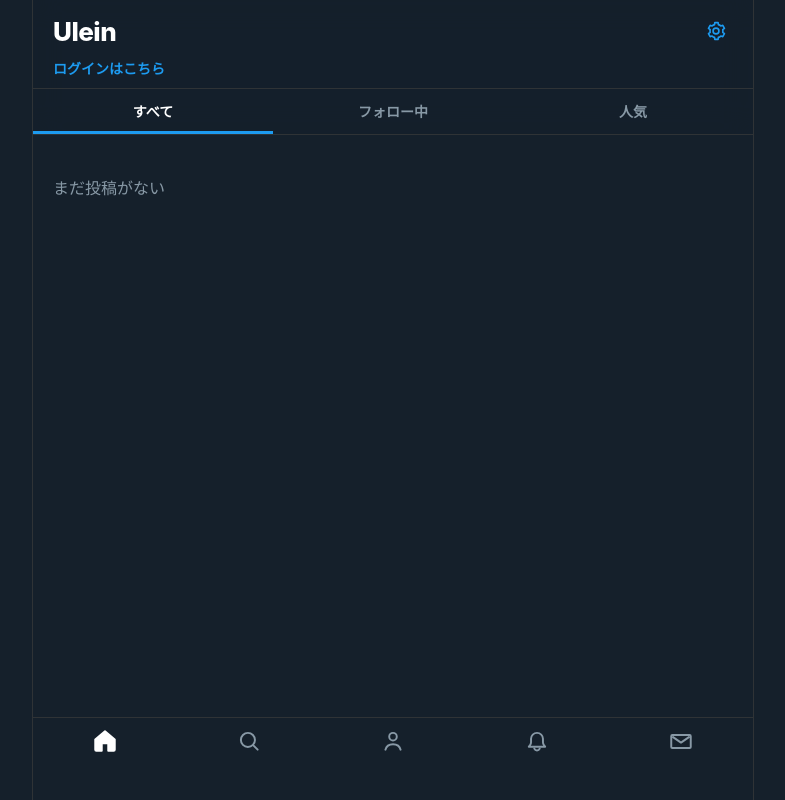
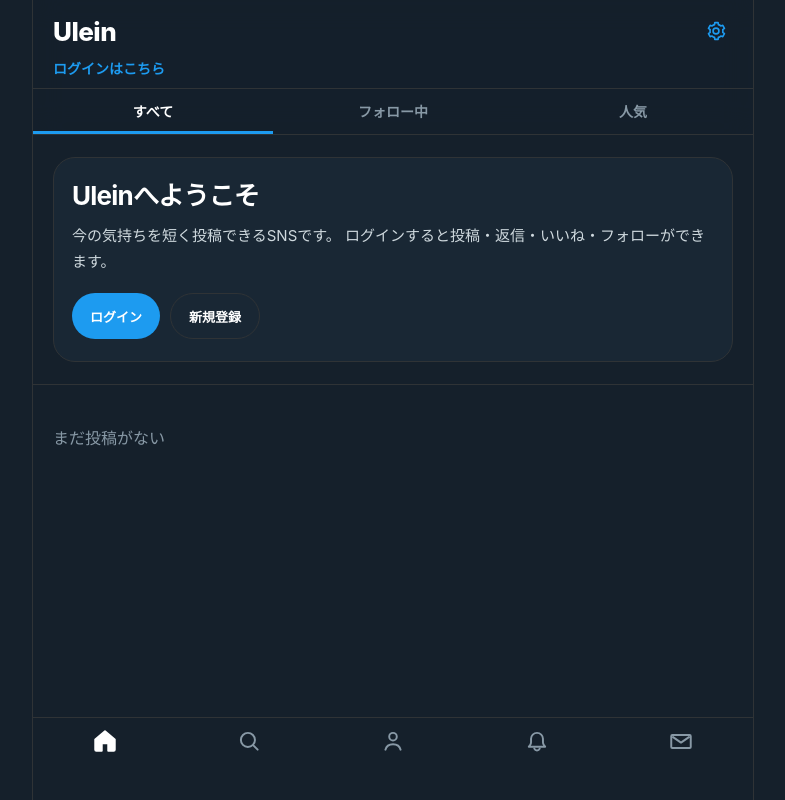
Before and after one commit to kazu4240/my-sns, a Next.js app: page / in a window 1280 px wide. Shown: the top 800 px of the page, without its empty margins (247-1032 px from the left). Built offline with nearby package versions, Linux system fonts and the light colour scheme; no server answers; the database is empty.

Commit message:
Add welcome buttons for guests

```diff
--- a/app/page.tsx
+++ b/app/page.tsx
@@ -1954,6 +1954,97 @@ export default function Home() {
           </div>
         </header>
 
+        {!userEmail && (
+          <section
+            style={{
+              padding: "22px 20px",
+              borderBottom: `1px solid ${currentTheme.border}`,
+              background: currentTheme.background,
+            }}
+          >
+            <div
+              style={{
+                border: `1px solid ${currentTheme.border}`,
+                borderRadius: "22px",
+                padding: "22px 18px",
+                background: currentTheme.card,
+              }}
+            >
+              <h1
+                style={{
+                  margin: 0,
+                  color: currentTheme.text,
+                  fontSize: uiScale.headerTitle,
+                  lineHeight: 1.25,
+                  letterSpacing: "-0.03em",
+                }}
+              >
+                Uleinへようこそ
+              </h1>
+
+              <p
+                style={{
+                  margin: "10px 0 0",
+                  color: currentTheme.softText,
+                  fontSize: uiScale.replyText,
+                  lineHeight: 1.75,
+                }}
+              >
+                今の気持ちを短く投稿できるSNSです。
+                ログインすると投稿・返信・いいね・フォローができます。
+              </p>
+
+              <div
+                style={{
+                  display: "flex",
+                  gap: "10px",
+                  flexWrap: "wrap",
+                  marginTop: "18px",
+                }}
+              >
+                <Link
+                  href="/login"
+                  style={{
+                    display: "inline-flex",
+                    alignItems: "center",
+                    justifyContent: "center",
+                    minHeight: "44px",
+                    padding: "0 18px",
+                    borderRadius: "9999px",
+                    background: currentTheme.accent,
+                    color: "#ffffff",
+                    textDecoration: "none",
+                    fontSize: uiScale.actionText,
+                    fontWeight: 800,
+                  }}
+                >
+                  ログイン
+                </Link>
+
+                <Link
+                  href="/login?mode=signup"
+                  style={{
+                    display: "inline-flex",
+                    alignItems: "center",
+                    justifyContent: "center",
+                    minHeight: "44px",
+                    padding: "0 18px",
+                    borderRadius: "9999px",
+                    border: `1px solid ${currentTheme.border}`,
+                    background: "transparent",
+                    color: currentTheme.text,
+                    textDecoration: "none",
+                    fontSize: uiScale.actionText,
+                    fontWeight: 800,
+                  }}
+                >
+                  新規登録
+                </Link>
+              </div>
+            </div>
+          </section>
+        )}
+
         <section>
           {errorMessage && (
             <div
```
